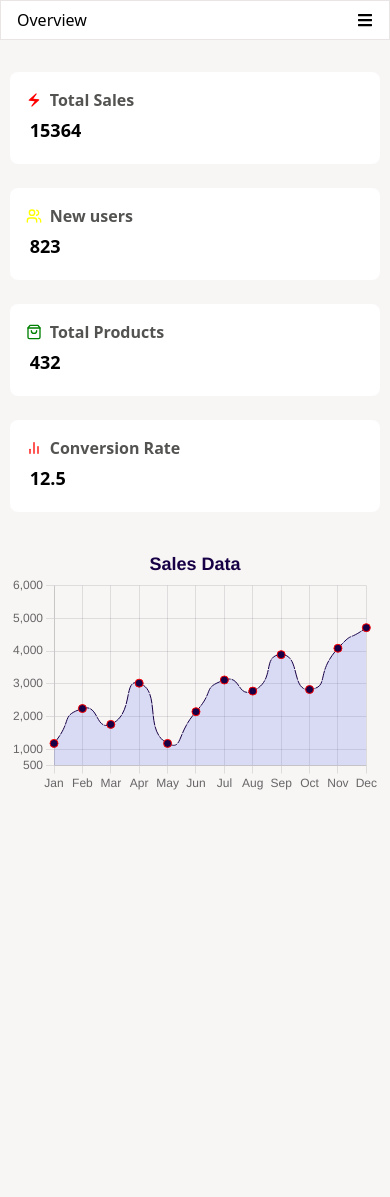
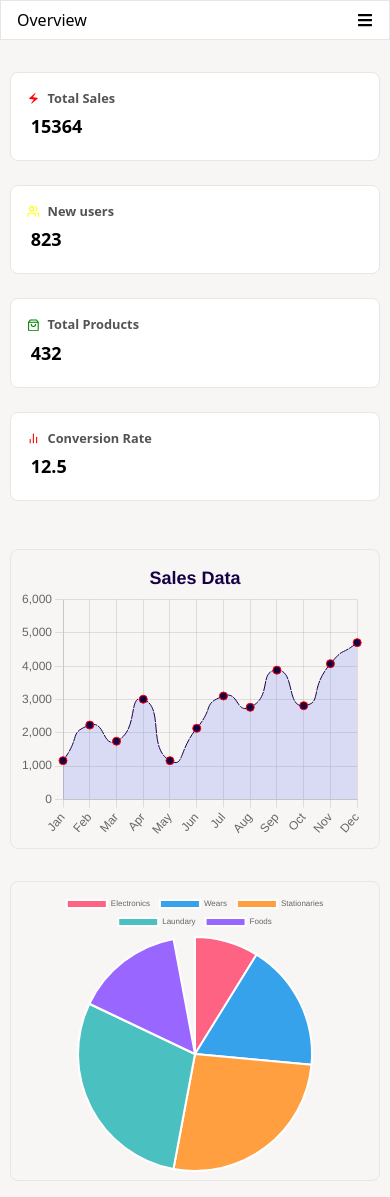
Before and after one commit to AdebestAA/admin-dashboard, a Next.js app: page / in a window 390 px wide. Before the commit the page ends 844 px from the top, so only its background shows below. Built offline with nearby package versions, Linux system fonts and the light colour scheme.

Commit message:
pie chart

```diff
--- a/src/app/page.tsx
+++ b/src/app/page.tsx
@@ -1,6 +1,6 @@
 "use client"
 import BarChat from "@/components/BarChat";
-import PieChart from "@/components/PieChart";
+
 import { SideBar } from "@/components/SideBar";
 import { SimpleChart } from "@/components/SimpleChart";
 import { OverViewStats } from "@/utils/OverviewStats";
@@ -8,7 +8,7 @@ import { usePathname } from "next/navigation";
 import { useLayoutEffect, useRef, useState } from "react";
 import gsap from "gsap";
 import LineChart from "@/components/OverViewComponents/LineChart";
-
+import PieChart from "@/components/OverViewComponents/PieChart";
 
 
 export default function Home() {
@@ -45,10 +45,10 @@ return ()=> clearInterval(intervalId)
 const pathName = usePathname()
   return (
     <div className="mx-auto">
-      <section className="my-4 mx-auto w-[95%] flex flex-wrap justify-between gap-y-6 py-4 gap-x-2">
+      <section className="mdsm:text-[1rem]  text-[0.8rem] my-4 mx-auto w-[95%] flex flex-wrap justify-between gap-y-6 py-4 gap-x-2">
         {OverViewStats.map((item,index)=>{
           return (
-            <div key={index} className="bg-white rounded-lg md:max-w-[20%] mdsm:min-w-[200px] w-full p-4 hover:shadow-border hover:shadow-2xl cursor-pointer transition-all"
+            <div key={index} className="border-border border-[1px] rouned--lg bg-white rounded-lg md:max-w-[20%] mdsm:min-w-[200px] w-full p-4 hover:shadow-border hover:shadow-2xl cursor-pointer transition-all"
             ref={(el) => {
               cardRef.current[index] = el
             }}
@@ -65,8 +65,9 @@ const pathName = usePathname()
     {/* <SideBar/> */}
  {/* Charts */}
 
- <div className=" w-[95%] mx-auto">
+ <div className=" w-[95%] mx-auto flex flex-wrap mdsm:justify-between">
   <LineChart/>
+  <PieChart/>
  </div>
 
     </div>
--- a/src/components/OverViewComponents/LineChart.tsx
+++ b/src/components/OverViewComponents/LineChart.tsx
@@ -97,7 +97,7 @@ setKey(prev => prev + 1)
              }
         },
           y: {
-            min:500,
+            min:0,
             max:6000,
              beginAtZero: false,
              drawBorder: true,
@@ -111,7 +111,7 @@ setKey(prev => prev + 1)
 
 
 
-      return <section className='min-h-[250px]'>
+      return <section className='mdsm:max-h-[400px] h-[300px]  w-full   border-[1px] rounded-lg border-border p-2 my-4 w-full lg:w-[45%] md:w-[48%] '>
         <Line  data={data} options={options as any} />
       </section>
 
--- /dev/null
+++ b/src/components/OverViewComponents/PieChart.tsx
@@ -0,0 +1,66 @@
+import {
+    Chart as ChartJS,
+     ArcElement,
+      Tooltip,
+       Legend
+     } from "chart.js";
+import { Pie } from "react-chartjs-2";
+ChartJS.register(
+    ArcElement,
+    Tooltip,
+    Legend
+)
+
+const pastelColors = [
+    "#FF6384", // Red
+    "#36A2EB", // Blue
+    "#FF9F40", // Orange
+    "#4BC0C0", // Teal
+    "#9966FF", // Purple
+    "#FFCE56", // Yellow
+    "#C9CBCF", // Gray
+];
+const pieChartLable = ["Electronics","Wears" ,"Stationaries","Laundary","Foods"]
+
+
+
+const PieChart = () => {
+
+    const data = {
+        labels:pieChartLable,
+        datasets:[
+            {
+                label:"Sales Distribution",
+                data:[10,20,30,33,17],
+                backgroundColor:pastelColors.map((color,index) => {if (index < 5 ) {
+                    return color
+                }} ),
+                hoverBackgroundColor:"gray"
+            }
+        ]
+    }
+
+
+    const options= {
+        resonsive:true,
+        animation:{
+        duration:1000,
+        easing: "easeOutExpo",
+        },
+        plugins:{
+        legend:{
+        display:true,
+        labels:{
+            font:{
+                size:8
+            }
+        }
+        }
+        }
+    }
+  return <section className='flex justify-center mdsm:max-h-[400px] h-[300px] w-full border-[1px] rounded-lg border-border py-2 my-4 w-full lg:w-[48%] md:w-[48%] '>
+     <Pie data={data} options={options as any} />
+  </section>
+}
+
+export default PieChart
--- a/src/components/PieChart.tsx
+++ b/src/components/PieChart.tsx
@@ -2,7 +2,7 @@
 import Chart from "chart.js/auto";
 import React, { useEffect, useRef } from 'react'
 
-const PieChart = () => {
+const PieChartww = () => {
 
     const chartRef = useRef<HTMLCanvasElement>(null)
 
@@ -34,4 +34,4 @@ const PieChart = () => {
   return <canvas ref={chartRef} />
 }
 
-export default PieChart
+export default PieChartww
--- a/src/components/SideBar.tsx
+++ b/src/components/SideBar.tsx
@@ -77,7 +77,7 @@ else{
 
   return (
     <>
-  <div className={`bg-white fixed top-[40px] z-50  border-[1px] border-border text-text w-[200px] px-2 min-h-screen ${classGen} mdsm:hidden`} ref={navRef}>
+  <div className={`bg-white fixed top-[0px] z-50  border-[1px] border-border text-text w-[200px] px-2 min-h-screen ${classGen} mdsm:hidden`} ref={navRef}>
 <div>
 
 {SideBarMenu.map((item,index)=>{
@@ -85,7 +85,7 @@ else{
     return (
         <Link href={item.link} key={item.id} className='hover:bg-hover hover:font-semibold transition flex items-center w-4/5 rounded-lg pl-2 py-2'>
             <item.icon />
-            <span className='pl-4'>{item.name}</span>
+            <span className='pl-4 text-[0.8rem]'>{item.name}</span>
         </Link>
     )
 })}
```
